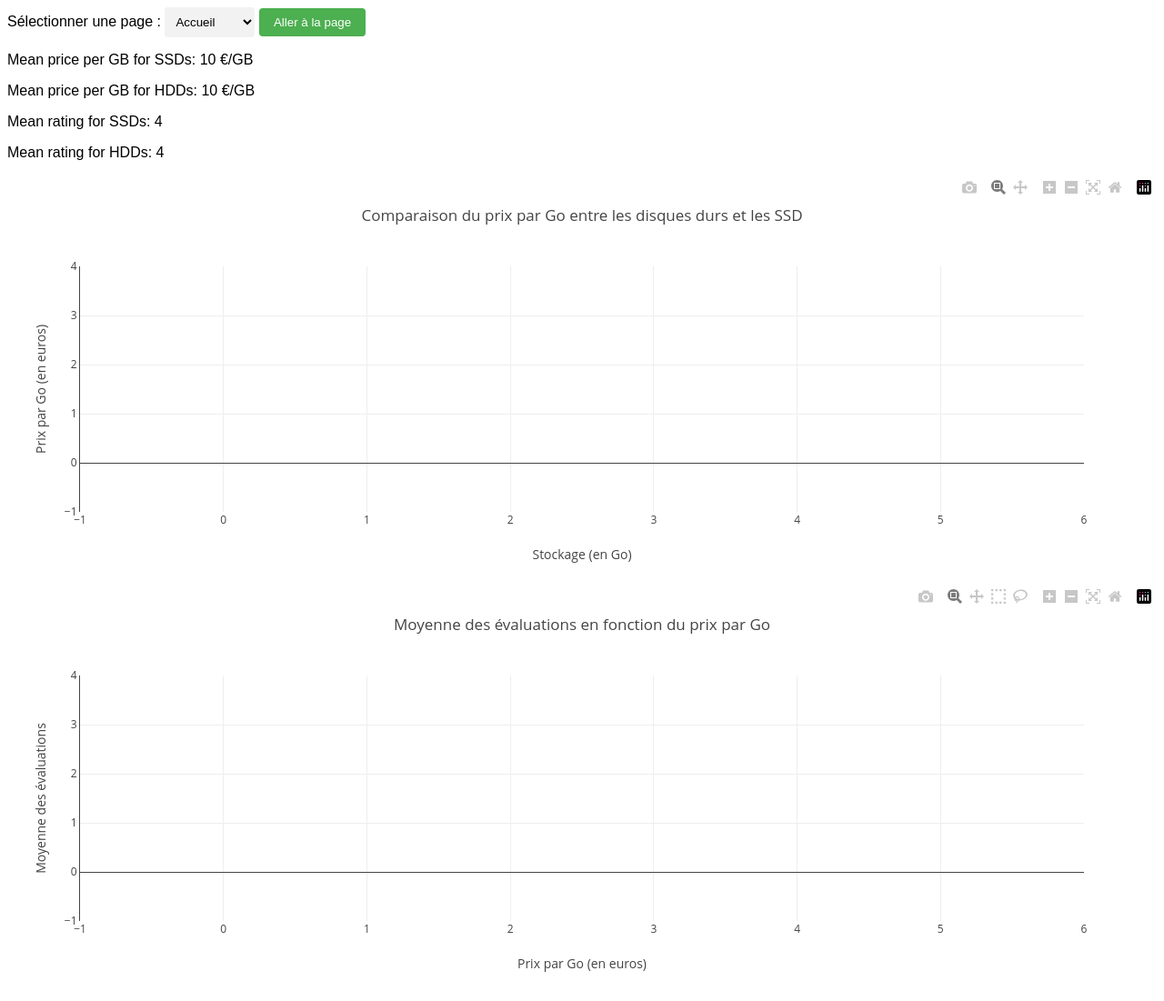
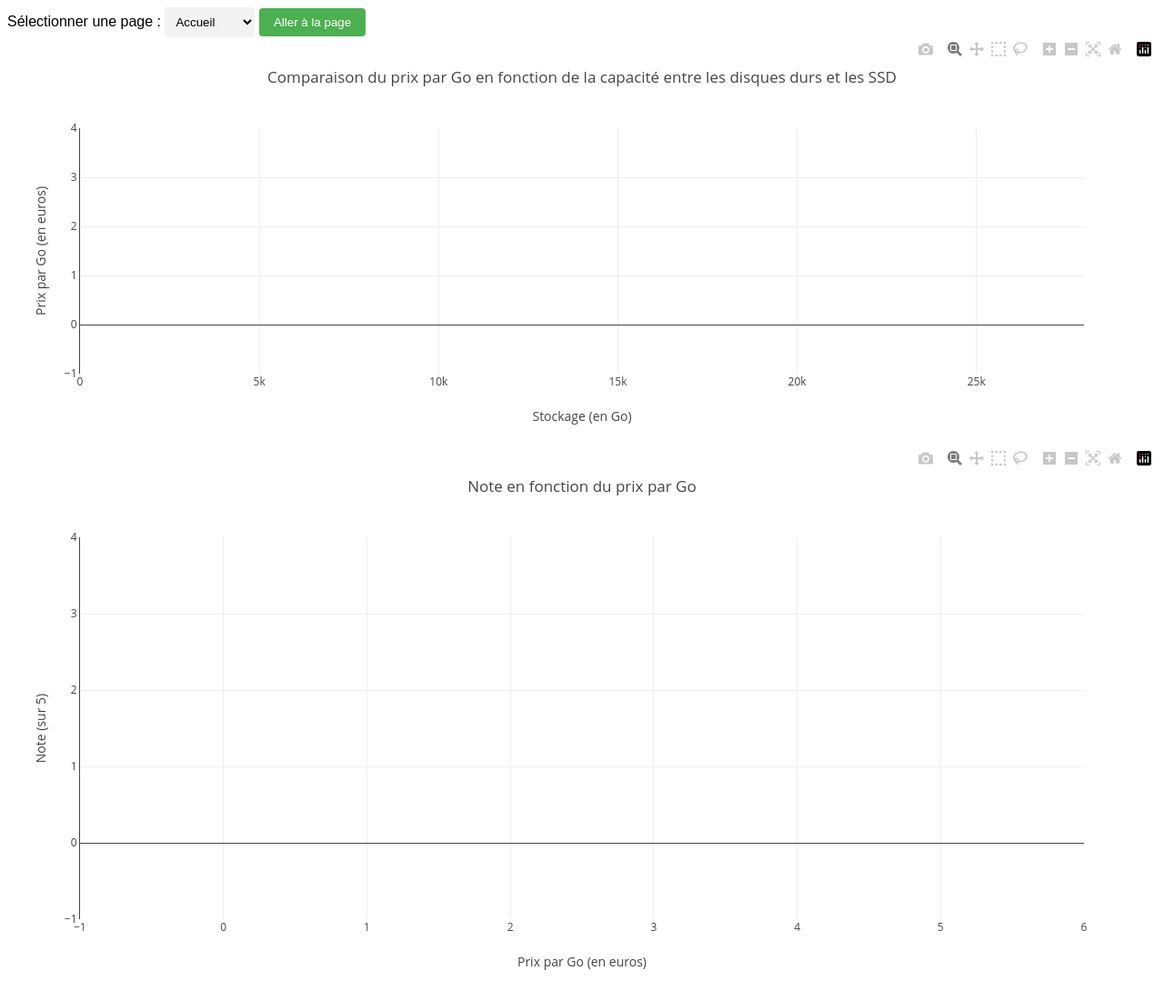
Before and after one commit to ThomasAlvarezRodriguez/4201C, a Flask app: template templates/graph.html in a window 1280 px wide. Shown: the whole page at 91% size. After the commit the page ends 1067 px from the top, so only its background shows below. Run offline with Flask 2, Linux system fonts and the light colour scheme; the template is opened without the code that fills it: most values are stand-ins (such as "Sample title", 1, 10 or a date in 2020); some libraries are stand-ins or nearby versions.

Commit message:
changements graph et text, traitement regroupe le reste

```diff
--- a/app.py
+++ b/app.py
@@ -26,6 +26,7 @@
             data = list(collection.find())
             return render_template('table.html', data=data)
         elif page == 'graph':
+
             # Connect to MongoDB database
             client = MongoClient('mongodb://localhost:27017/')
             db = client['4201C']
@@ -39,18 +40,32 @@
             hdd_price = [d['price'] for d in data if d['keyword'] == 'HDD']
             ssd_stars = [d['stars'] for d in data if d['keyword'] == 'SSD']
             hdd_stars = [d['stars'] for d in data if d['keyword'] == 'HDD']
-            # Calculate the mean price per GB for SSDs and HDDs
-            ssd_mean_price_per_gb = sum(ssd_price) / sum(ssd_storage)
-            hdd_mean_price_per_gb = sum(hdd_price) / sum(hdd_storage)
-            # Calculate the mean stars for SSDs and HDDs
-            ssd_mean_rating = sum(ssd_stars) / len(ssd_stars)
-            hdd_mean_rating = sum(hdd_stars) / len(hdd_stars)
+
+            return render_template('graph.html', data=data, ssd_storage=ssd_storage, ssd_price=ssd_price, hdd_storage=hdd_storage, hdd_price=hdd_price, ssd_stars=ssd_stars, hdd_stars=hdd_stars)
 
 
-            return render_template('graph.html',ssd_mean_price_per_gb=ssd_mean_price_per_gb, hdd_mean_price_per_gb=hdd_mean_price_per_gb, hdd_mean_rating=hdd_mean_rating, ssd_mean_rating=ssd_mean_rating, data=data, ssd_storage=ssd_storage, ssd_price=ssd_price, hdd_storage=hdd_storage, hdd_price=hdd_price, ssd_stars=ssd_stars, hdd_stars=hdd_stars)
+        elif page == 'text':
 
-        elif page == 'text':
-            return render_template('text.html')
+            client = MongoClient('mongodb://localhost:27017/')
+            db = client['4201C']
+            collection = db['SSD-HDD']
+            data = list(collection.find())
+
+            ssd_storage = [d['harmonized_capacity'] for d in data if d['keyword'] == 'SSD']
+            ssd_mean_storage = round (sum(ssd_storage)/len(ssd_storage))
+            ssd_price = [d['price'] for d in data if d['keyword'] == 'SSD']
+            hdd_storage = [d['harmonized_capacity'] for d in data if d['keyword'] == 'HDD']
+            hdd_mean_storage = round (sum(hdd_storage)/len(hdd_storage))
+            hdd_price = [d['price'] for d in data if d['keyword'] == 'HDD']
+            ssd_stars = [d['stars'] for d in data if d['keyword'] == 'SSD']
+            hdd_stars = [d['stars'] for d in data if d['keyword'] == 'HDD']
+            # Calculate the mean price per GB for SSDs and HDDs
+            ssd_mean_price_per_gb = round(sum(ssd_price) / sum(ssd_storage),4)
+            hdd_mean_price_per_gb = round(sum(hdd_price) / sum(hdd_storage),4)
+            # Calculate the mean stars for SSDs and HDDs
+            ssd_mean_rating = round(sum(ssd_stars) / len(ssd_stars),2)
+            hdd_mean_rating = round(sum(hdd_stars) / len(hdd_stars),2)
+            return render_template('text.html', data=data, ssd_mean_storage=ssd_mean_storage,hdd_mean_storage=hdd_mean_storage,ssd_mean_price_per_gb=ssd_mean_price_per_gb, hdd_mean_price_per_gb=hdd_mean_price_per_gb, hdd_mean_rating=hdd_mean_rating, ssd_mean_rating=ssd_mean_rating)
         else:
             return render_template('index.html')
 
--- a/templates/graph.html
+++ b/templates/graph.html
@@ -16,12 +16,6 @@
         </select>
         <button type="submit">Aller à la page</button>
     </form>
-    <div>
-        <p>Mean price per GB for SSDs: {{ssd_mean_price_per_gb}} €/GB</p>
-        <p>Mean price per GB for HDDs: {{hdd_mean_price_per_gb}} €/GB</p>
-		<p>Mean rating for SSDs: {{ssd_mean_rating}}</p>
-		<p>Mean rating for HDDs: {{hdd_mean_rating}}</p>
-    </div>
 	<div id="plot"></div>
 	<script>
 		var hdd_price_per_gb = [];
@@ -38,25 +32,16 @@
 		    {% endif %}
 		{% endfor %}
 		var data = [
-			{
-				y: hdd_price_per_gb,
-				x: hdd_storage,
-				type: 'scatter',
-				name: 'HDD'
-			},
-			{
-				y: ssd_price_per_gb,
-				x: ssd_storage,
-				type: 'scatter',
-				name: 'SSD'
-			}
+			{y: hdd_price_per_gb, x: hdd_storage, type: 'bar', name: 'HDD', width : 100},
+			{y: ssd_price_per_gb, x: ssd_storage, type: 'bar', name: 'SSD', width : 100}
 		];
 		var layout = {
-			title: 'Comparaison du prix par Go entre les disques durs et les SSD',
+			title: 'Comparaison du prix par Go en fonction de la capacité entre les disques durs et les SSD',
 			xaxis: {
 				title: 'Stockage (en Go)',
 				showgrid: true,
-				zeroline: false
+				zeroline: false,
+				range : [0,28000]
 			},
 			yaxis: {
 				title: 'Prix par Go (en euros)',
@@ -71,29 +56,44 @@
 		var hdd_mean_rating = [];
 		var ssd_price_per_gb = [];
 		var ssd_mean_rating = [];
+
 		{% for doc in data %}
 			{% if doc['keyword'] == 'HDD' %}
-			hdd_price_per_gb.push({{ doc['price'] }} / {{ doc['harmonized_capacity'] }});
+				var price_per_gb = {{ doc['price'] }} / {{ doc['harmonized_capacity'] }};
+				var index = hdd_price_per_gb.indexOf(price_per_gb);
+				if (index >= 0) {
+					hdd_mean_rating[index] = (hdd_mean_rating[index] + {{ doc['stars'] }}) / 2.0;
+				} else {
+					hdd_price_per_gb.push(price_per_gb);
 					hdd_mean_rating.push({{ doc['stars'] }});
+				}
 			{% elif doc['keyword'] == 'SSD' %}
-			ssd_price_per_gb.push({{ doc['price'] }} / {{ doc['harmonized_capacity'] }});
+				var price_per_gb = {{ doc['price'] }} / {{ doc['harmonized_capacity'] }};
+				var index = ssd_price_per_gb.indexOf(price_per_gb);
+				if (index >= 0) {
+					ssd_mean_rating[index] = (ssd_mean_rating[index] + {{ doc['stars'] }}) / 2.0;
+				} else {
+					ssd_price_per_gb.push(price_per_gb);
 					ssd_mean_rating.push({{ doc['stars'] }});
+				}
 			{% endif %}
 		{% endfor %}
-	var hdd_data = [    		{        			x: hdd_price_per_gb,        			y: hdd_mean_rating,        			type: 'bar',        			name: 'HDD'    		}	];
-	var ssd_data = [    		{        			x: ssd_price_per_gb,        			y: ssd_mean_rating,        			type: 'bar',        			name: 'SSD'    		}	];
+
+		var hdd_data = [{x: hdd_price_per_gb, y: hdd_mean_rating, type: 'bar', name: 'HDD', width : 0.0025}];
+		var ssd_data = [{x: ssd_price_per_gb, y: ssd_mean_rating, type: 'bar', name: 'SSD', width : 0.0025}];
 		var layout = {
-		title: 'Moyenne des évaluations en fonction du prix par Go',
+			title: 'Note en fonction du prix par Go',
 			xaxis: {
 				title: 'Prix par Go (en euros)',
 				showgrid: true,
 				zeroline: false
 			},
 			yaxis: {
-			title: 'Moyenne des évaluations',
-			showline: true
+				title: 'Note (sur 5)',
+				showline: true,
 			},
 			barmode: 'group',
+			height: 600
 		};
 		Plotly.newPlot('bar-plot', hdd_data.concat(ssd_data), layout);
 	</script>
```
Also changed, not shown: Test1.py (deleted, +0 -18 lines), Traitement.py (+32 -5 lines), proc.py (deleted, +0 -23 lines), templates/text.html (+9 -2 lines). Lines whose indentation alone changed are shown as unchanged.
